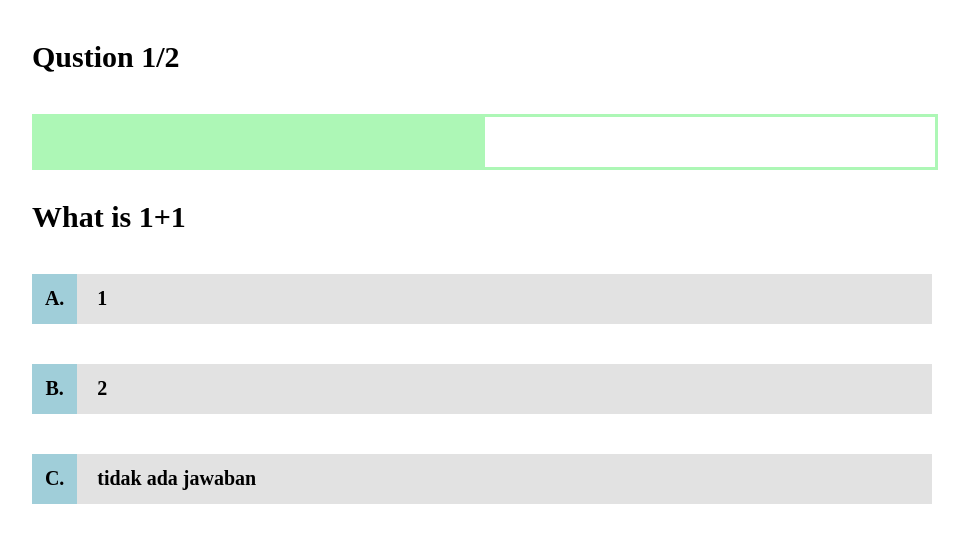
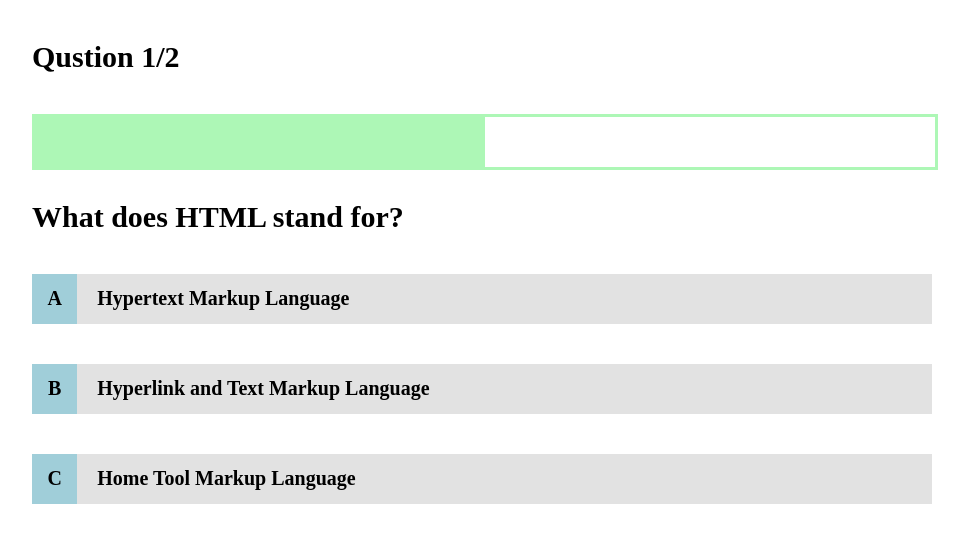
Before and after one commit to Lordfroze/webreaktifvue3, a Vue app in the folder vue-quiz/: page /#/quiz/1 in a window 1280 px wide. Shown: the top 542 px of the page, without its empty margins (158-1127 px from the left). Built offline with nearby package versions, Linux system fonts and the light colour scheme.

Commit message:
Menampilkan Daftar Pertanyaan Dan Pilihan Ganda

```diff
--- a/vue-quiz/src/components/QuizContent.vue
+++ b/vue-quiz/src/components/QuizContent.vue
@@ -1,24 +1,20 @@
+<script setup>
+import { defineProps } from 'vue'; // mengimpor defineProps dari vue
+
+const {question} = defineProps(['question']); // mendefinisikan props question
+
+</script>
+
 <template>
     <section id="question-container">
-        <h1 class="question-title">What is 1+1</h1>
+        <h1 class="question-title">{{question.text}}</h1> <!-- menampilkan teks pertanyaan -->
     </section>
 
     <section id="options-container">
-        <div class="option">
-            <p class="option-label">A.</p>
-            <p class="option-value">1</p>
+        <div class="option" v-for = "option in question.answers" :key="option.id"> <!-- menampilkan opsi jawaban dengan label dan teks -->
+            <p class="option-label">{{option.label}}</p>
+            <p class="option-value">{{option.text}}</p>
         </div>
-
-        <div class="option">
-            <p class="option-label">B.</p>
-            <p class="option-value">2</p>
-        </div>
-
-        <div class="option">
-            <p class="option-label">C.</p>
-            <p class="option-value">tidak ada jawaban</p>
-        </div>
-
     </section>
 </template>
 
@@ -61,3 +57,5 @@
     align-items: center;
 }
 </style>
+
+// 04.32
--- a/vue-quiz/src/views/Quiz.vue
+++ b/vue-quiz/src/views/Quiz.vue
@@ -1,23 +1,23 @@
 <script setup>
 import QuizContent from '@/components/QuizContent.vue';
-import QuizHeader from '@/components/Quizheader.vue';
+import QuizHeader from '@/components/QuizHeader.vue';
 import { useRoute } from 'vue-router';
 import quizes from '../data/quizes.json';
 import {ref} from 'vue';
 
-const route = useRoute();
-const quizId = parseInt(route.params.id);
-const quiz = quizes.find((q) => q.id === quizId);
+const route = useRoute(); // mengambil parameter id dari url
+const quizId = parseInt(route.params.id); // mengubah parameter id menjadi integer
+const quiz = quizes.find((q) => q.id === quizId); // mencari quiz dengan id yang sesuai
 
-const currentQuestionIndex = ref(0);
-console.log(quiz);
+const currentQuestionIndex = ref(0); // membuat ref untuk menyimpan index pertanyaan yang sedang ditampilkan
+console.log(quiz); // menampilkan quiz yang sedang ditampilkan
 </script>
 
 
 <template>
 
     <QuizHeader/>
-    <QuizContent :question="quiz.questions[currentQuestionIndex]" />
+    <QuizContent :question="quiz.questions[currentQuestionIndex]" />    <!-- menampilkan pertanyaan yang sedang ditampilkan -->
 </template>
 
 <style scoped>
```
